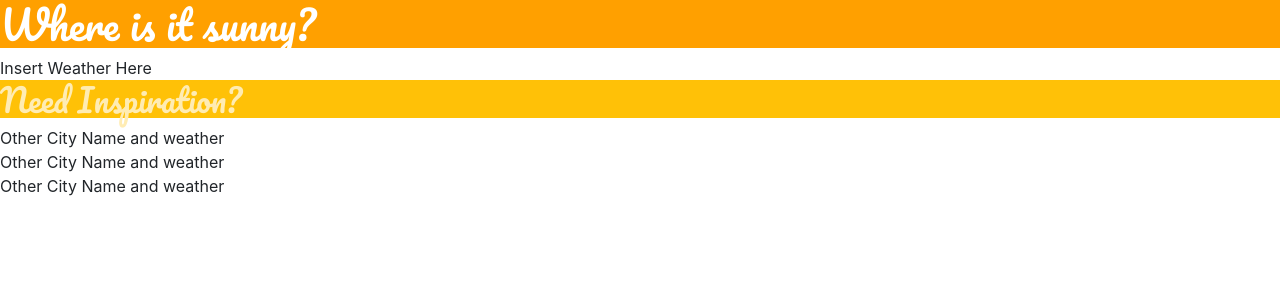
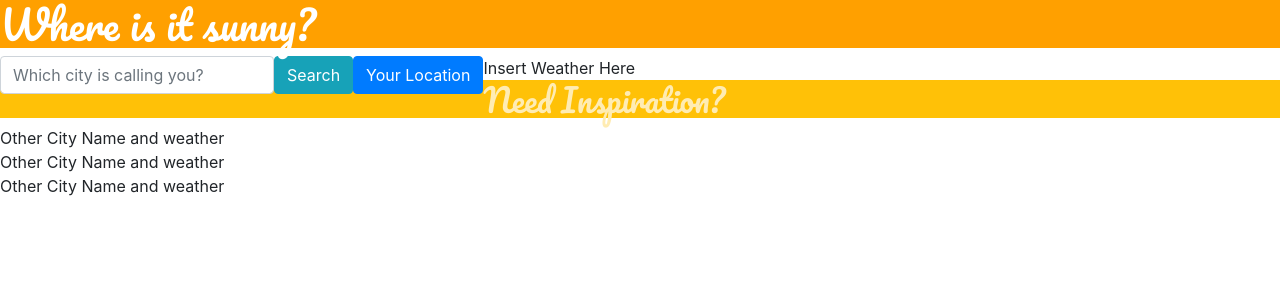
Before and after one commit to lizkoch/weather-react, a React (Create React App) app: page / in a window 1280 px wide. Shown: the top 300 px of the page. Built offline with nearby package versions, Linux system fonts and the light colour scheme.

Commit message:
Added search

```diff
--- a/src/App.js
+++ b/src/App.js
@@ -2,12 +2,14 @@ import React, { Component } from "react";
 import "./App.css";
 import City from "./City";
 import Main from "./Main";
+import Search from "./Search";
 
 export default class App extends Component {
   render() {
     return (
       <div>
         <h1>Where is it sunny?</h1>
+        <Search />
         <Main />
         <h2>Need Inspiration?</h2>
         <City />
--- /dev/null
+++ b/src/Search.js
@@ -0,0 +1,26 @@
+import React, { Component } from "react";
+import axios from "axios";
+
+export default class App extends Component {
+  render() {
+    return (
+      <div>
+        <form class="clearfix float-left" id="weather-search-form">
+          <div class="form-group float-left">
+            <input
+              type="text"
+              placeholder="Which city is calling you?"
+              autocomplete="off"
+              class="form-control"
+              id="weather-search-text-input"
+            />
+          </div>
+          <input type="submit" value="Search" class="btn btn-info float-left" />
+        </form>
+        <button id="current-location-button" class="btn btn-primary float-left">
+          Your Location
+        </button>
+      </div>
+    );
+  }
+}
```
